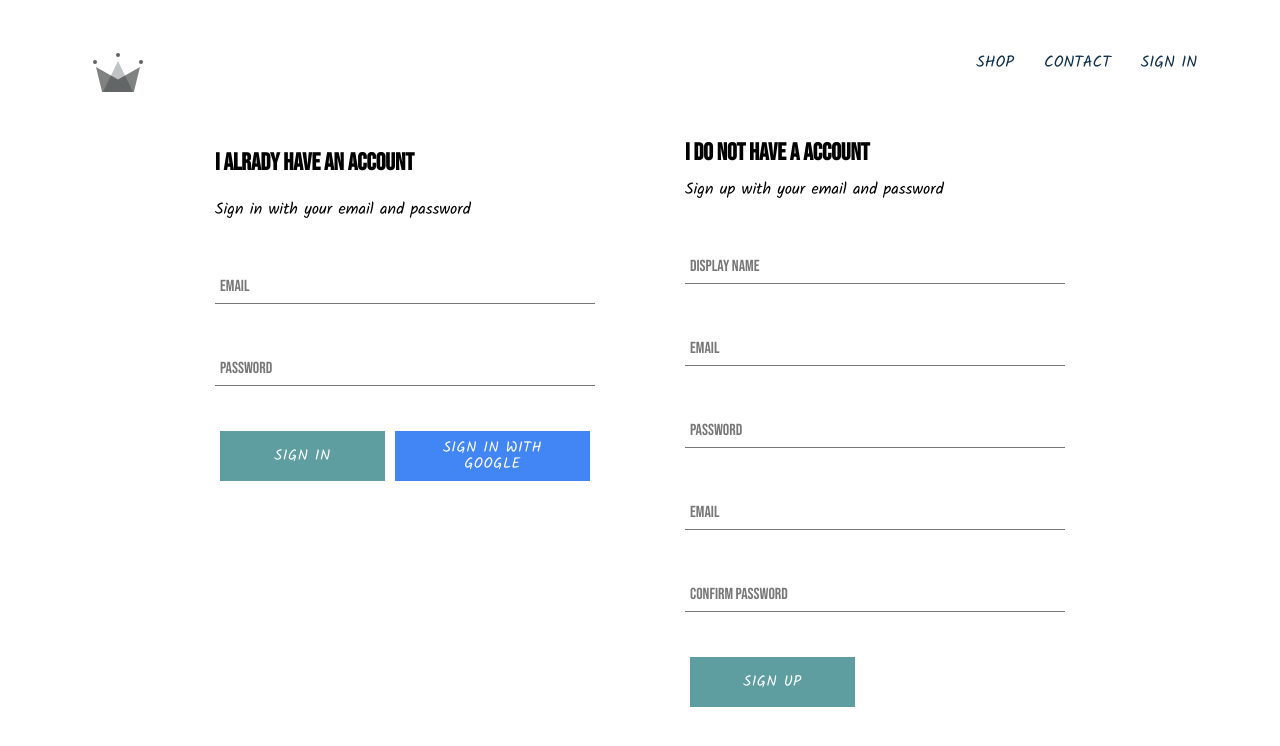
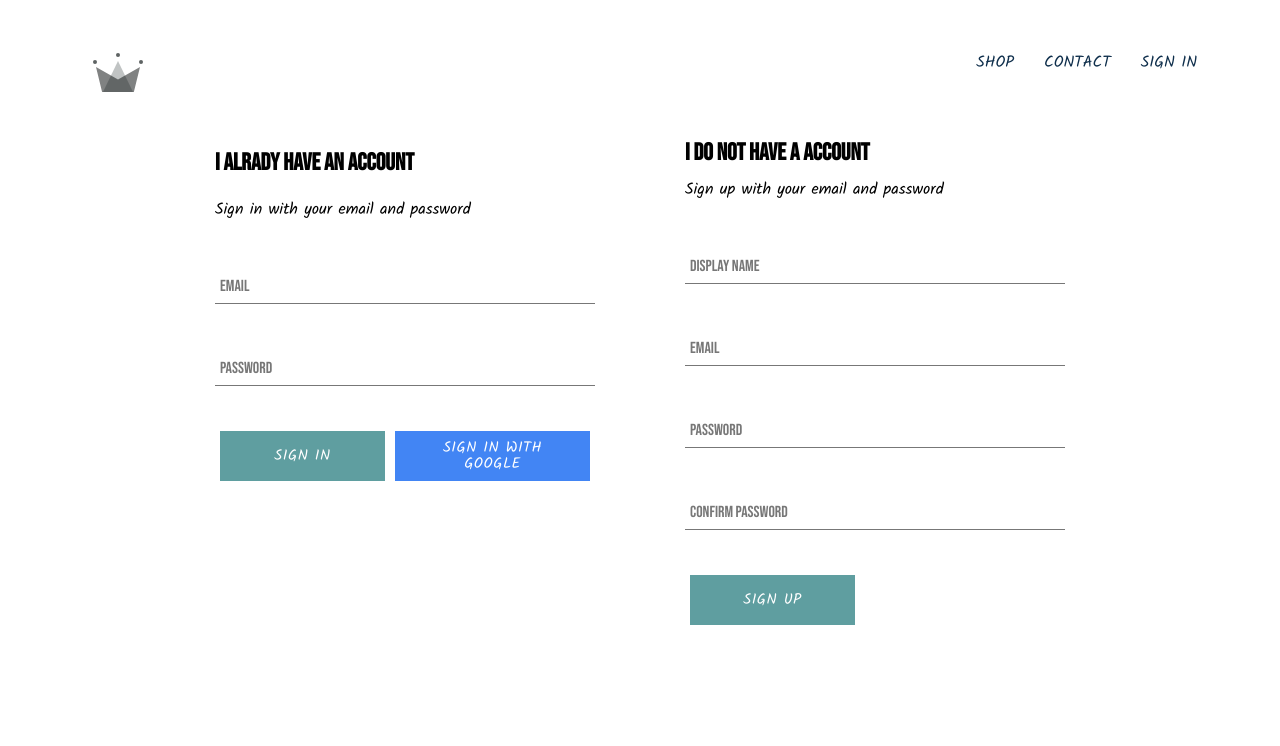
Before and after one commit to jbuican14/care-clothing-v2, a React (Create React App) app: page /signin in a window 1280 px wide. Shown: the top 746 px of the page. Built offline with nearby package versions, Linux system fonts and the light colour scheme; no server answers.

Commit message:
Sign up form functionality to the firebase and updated style for the label

```diff
--- a/src/components/form-input/form-input.styles.scss
+++ b/src/components/form-input/form-input.styles.scss
@@ -31,8 +31,6 @@ $main-color: #44aa44;
       @include shrinkLabel();
     }
   }
-}
-
   input[type='password'] {
     letter-spacing: 0.3em;
   }
@@ -47,4 +45,9 @@ input[type='password'] {
     top: 10px;
     transition: 0.3s ease all;
     font-family: 'Bebas Neue', cursive;
+
+    &.shrink {
+      @include shrinkLabel();
     }
+  }
+}
--- a/src/components/sign-up/sign-up.component.jsx
+++ b/src/components/sign-up/sign-up.component.jsx
@@ -86,19 +86,11 @@ class SignUp extends React.Component {
             label="password"
             required
           />
-          <FormInput
-            type="email"
-            name="email"
-            value={email}
-            onChange={this.handleChange}
-            label="Email"
-            required
-          />
 
           <FormInput
             type="password"
             name="confirmPassword"
-            value={password}
+            value={confirmPassword}
             onChange={this.handleChange}
             label="Confirm Password"
             required
```
Lines whose indentation alone changed are shown as unchanged.
